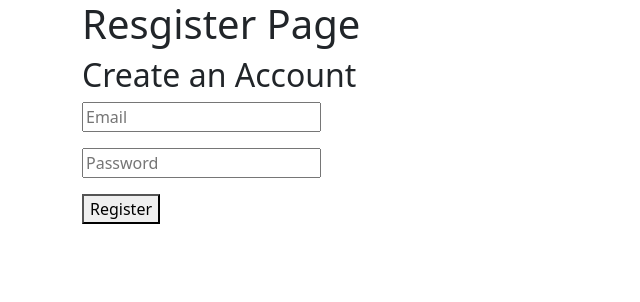
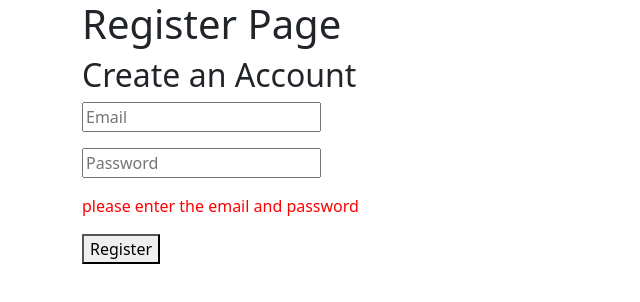
Before and after one commit to jzhu0106/Assignment5032Jianqin, a Vue app in the folder vue-project/: page /FireRegister in a window 1280 px wide. Both pictures are taken after a click on the button "Register". Shown: the top 302 px of the page, without its empty margins (0-640 px from the left). Built offline with nearby package versions, Linux system fonts and the light colour scheme.

Commit message:
Login page error message

```diff
--- a/vue-project/src/views/FirebaseRegisterView.vue
+++ b/vue-project/src/views/FirebaseRegisterView.vue
@@ -1,8 +1,9 @@
 <template>
-  <h1>Resgister Page</h1>
+  <h1>Register Page</h1>
   <h2>Create an Account</h2>
   <p><input type="text" placeholder="Email" v-model="email" /></p>
   <p><input type="password" placeholder="Password" v-model="password" /></p>
+  <p v-if="errorMessage" style="color: red;">{{ errorMessage }}</p>
   <p><button @click="register">Register</button></p>
 </template>
 
@@ -13,14 +14,17 @@ import { useRouter } from "vue-router";
 
 const email = ref("");
 const password = ref("");
+const errorMessage = ref("");
 const router = useRouter();
 const auth = getAuth();
 
 const register = () => {
-if (!email.value || !password.value) {
-    alert('please enter the email and password');
+  if (!email.value || !password.value) {
+    errorMessage.value = 'please enter the email and password';
     return;
   }
+
+  errorMessage.value = "";
 
   createUserWithEmailAndPassword(auth, email.value, password.value)
     .then((data) => {
@@ -29,8 +33,7 @@ if (!email.value || !password.value) {
     })
     .catch((error) => {
       console.log(error.code);
+      errorMessage.value = 'Registration failed. Please try again.';
     });
 };
-
-
 </script>
--- a/vue-project/src/views/FirebaseSigninView.vue
+++ b/vue-project/src/views/FirebaseSigninView.vue
@@ -2,6 +2,7 @@
   <h1>Sign in</h1>
   <p><input type="text" placeholder="Email" v-model="email" /></p>
   <p><input type="password" placeholder="Password" v-model="password" /></p>
+  <p v-if="errorMessage" style="color: red;">{{ errorMessage }}</p>
   <p><button @click="signin">Sign in</button></p>
   <p><button @click="goToRegister">Register</button></p>
 </template>
@@ -10,13 +11,14 @@
 import { ref } from "vue";
 import { getAuth, signInWithEmailAndPassword } from "firebase/auth";
 import { useRouter } from "vue-router";
-
+const errorMessage = ref("");
 const email = ref("");
 const password = ref("");
 const router = useRouter();
 const auth = getAuth();
 
 const signin = () => {
+  errorMessage.value = "";
 
     if (!email.value || !password.value) {
     alert('please enter the email and password');
@@ -26,11 +28,12 @@ const signin = () => {
       console.log("Firebase Register Successful!");
     //   router.push("/");
     router.push("/home");
-      console.log(auth.currentUser); // To check the current User signed in
+      console.log(auth.currentUser);
     })
-    .catch((error) => {
-      console.log(error.code);
-    });
+   .catch((error) => {
+  console.log(error.code);
+  errorMessage.value = 'Please enter correct email and password';
+});
 };
 
 const goToRegister = () => {
```
